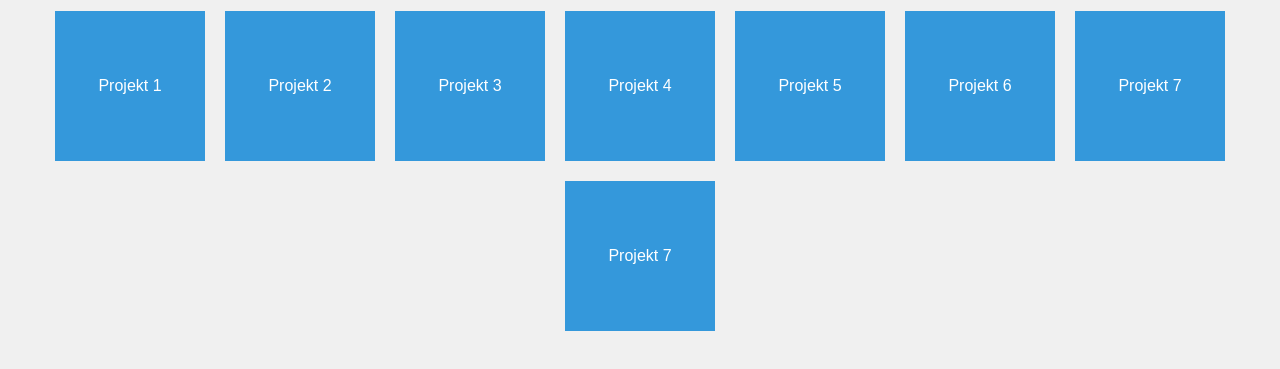
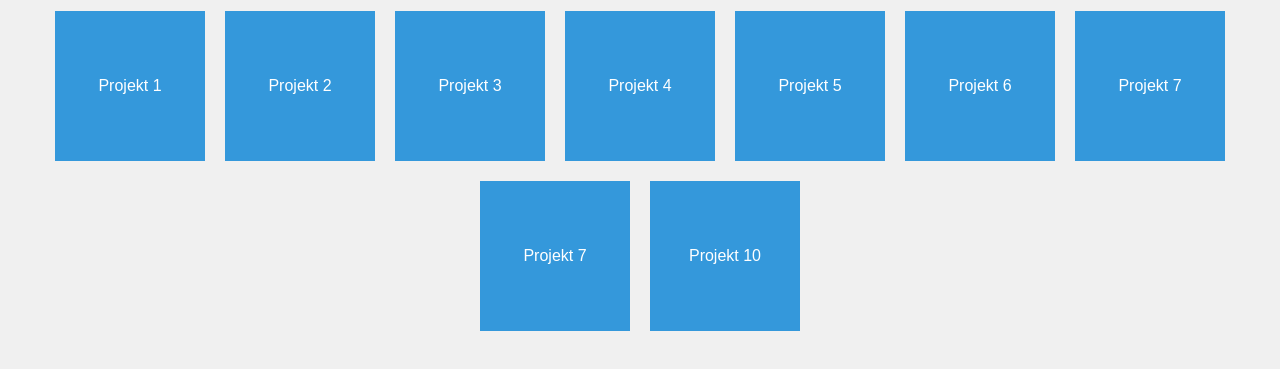
Before and after one commit to MarcinK83/marcink, a plain HTML site: page index.html in a window 1280 px wide. Shown: the part 79-448 px from the top of the page. Drawn offline with Linux system fonts and the light colour scheme.

Commit message:
Update index.html

```diff
--- a/index.html
+++ b/index.html
@@ -42,6 +42,10 @@
       <span>Projekt 7</span>
     </a>
 
+      <a href="https://1drv.ms/p/c/67b00460f25530bf/EVeVRW1jfoxLogNlkgF6uqABE1648ohiE_gSWNzCxpnhxA?e=nXdzJG" target="_blank" class="tile">
+      <span>Projekt 10</span>
+    </a>
+
   </div>
 </body>
 </html>
```
